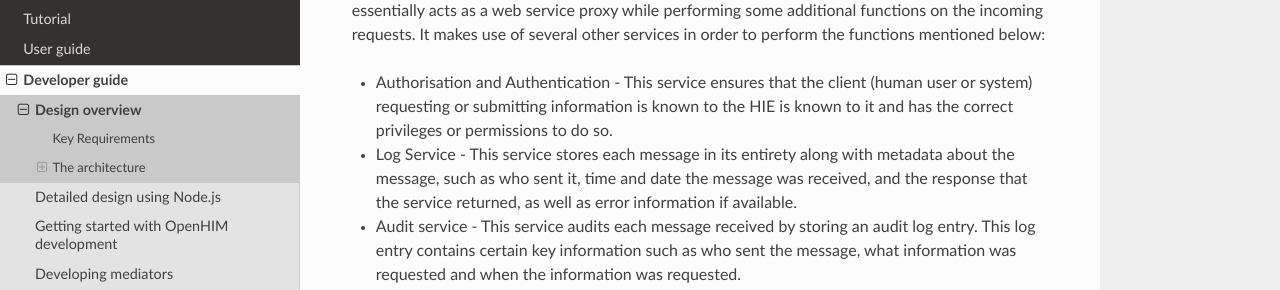
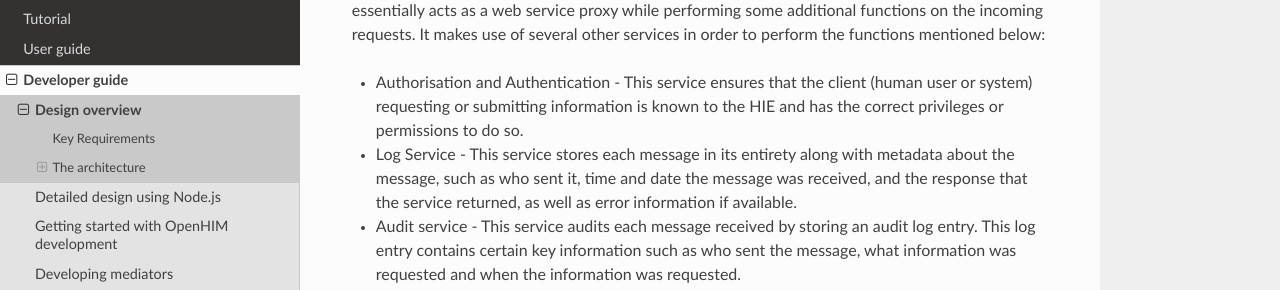
Before and after one commit to jembi/openhim-core-js, a Sphinx documentation site: the page built from docs/dev-guide/design-overview.md, in a window 1280 px wide and 900 px high, scrolled down 1399 px. Shown: the part 185-475 px from the top of the window. Built offline with Sphinx 7.4.7 and the Read the Docs theme 2.0.0, drawn with Linux system fonts in a browser that asks for light colours; pages that are not in the unit, such as notebooks, are missing from menus.

Commit message:
Update design-overview.md

```diff
--- a/docs/dev-guide/design-overview.md
+++ b/docs/dev-guide/design-overview.md
@@ -34,7 +34,7 @@ The core provides the key functions and services required for an interoperabilit
 
 This component can be thought of as the entry point into the HIE. It provides some common mundane services so that other domain services don't have to implement these. This component essentially acts as a web service proxy while performing some additional functions on the incoming requests. It makes use of several other services in order to perform the functions mentioned below:
 
-* Authorisation and Authentication - This service ensures that the client (human user or system) requesting or submitting information is known to the HIE is known to it and has the correct privileges or permissions to do so.
+* Authorisation and Authentication - This service ensures that the client (human user or system) requesting or submitting information is known to the HIE and has the correct privileges or permissions to do so.
 * Log Service - This service stores each message in its entirety along with metadata about the message, such as who sent it, time and date the message was received, and the response that the service returned, as well as error information if available.
 * Audit service - This service audits each message received by storing an audit log entry. This log entry contains certain key information such as who sent the message, what information was requested and when the information was requested.
 * Basic Routing - A routing mechanism that routes requests received to the correct upstream service. The router makes use of a publish and subscribe pattern so that messages can be routed to multiple interested parties. This allows for the secondary use of the messages received by the system. For example, an encounter message could be routed to the Shared Health Record (SHR) as well as an aggregation service where they could be aggregated and submitted to an aggregate data store such as a data warehouse.
```
